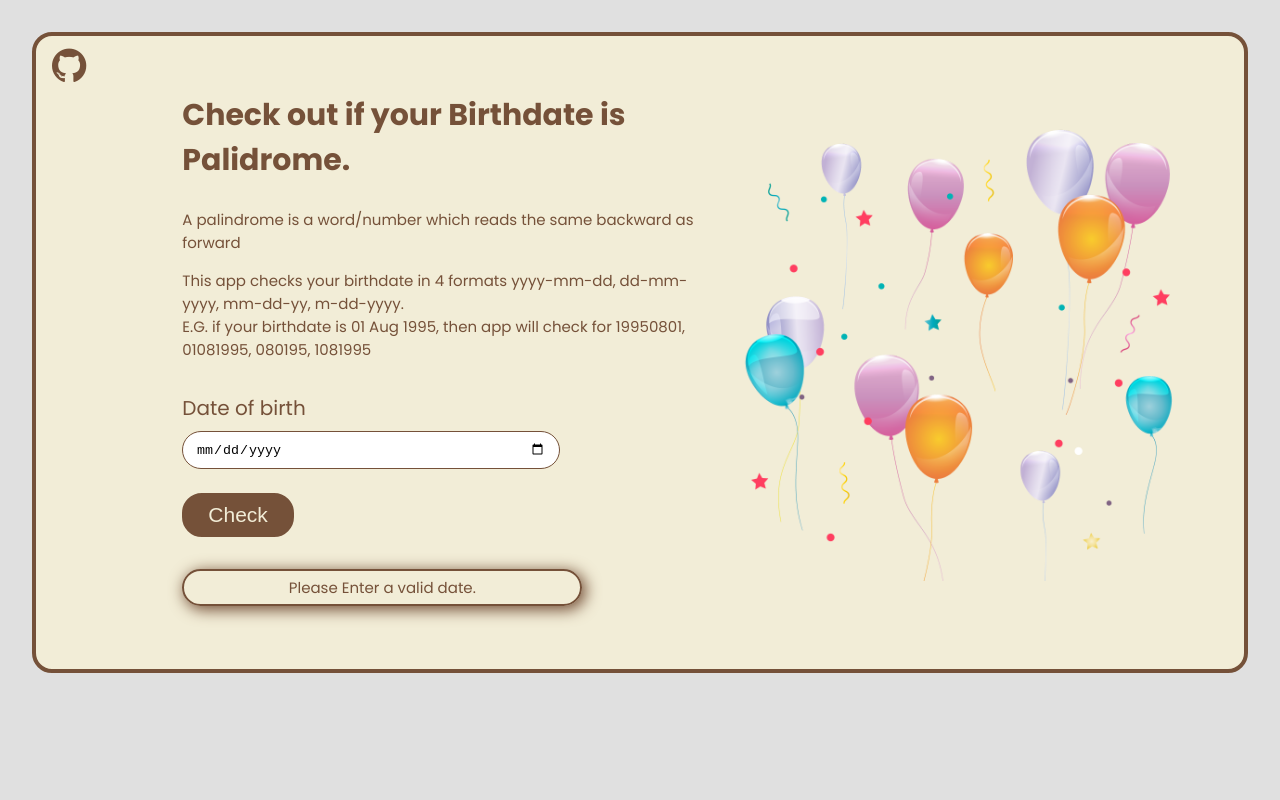
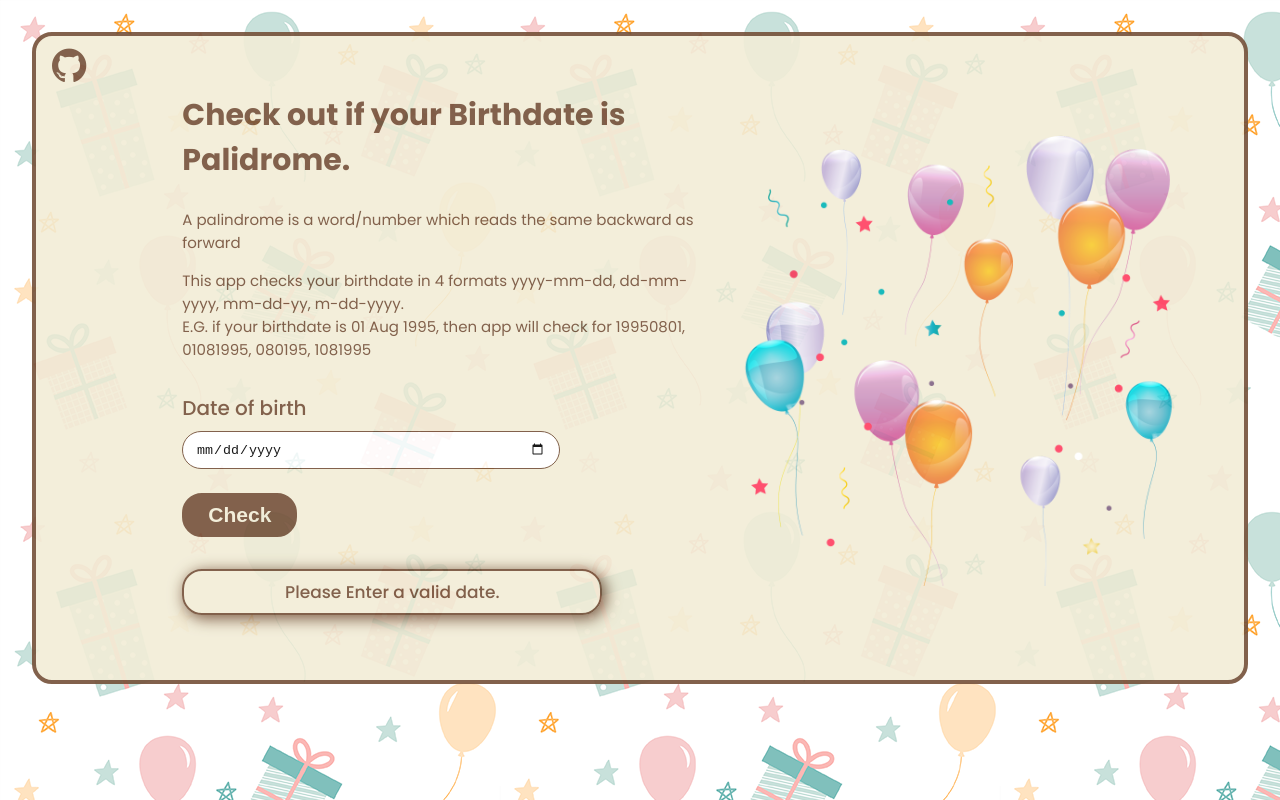
Before and after one commit to piyushahir28/birthdayPallindrome, a plain HTML site: page index.html in a window 1280 px wide. Both pictures are taken after a click on the button "Check". Drawn offline with Linux system fonts and the light colour scheme.

Commit message:
Updated backgroundImage

```diff
--- a/style.css
+++ b/style.css
@@ -4,6 +4,8 @@ body {
     margin: 2rem;
     box-sizing: border-box;
     background-color: #E0E0E0;
+    background-image: url('./images/back.png');
+    opacity: 0.9;
 }
 
 :root {
@@ -40,6 +42,7 @@ body {
 .container label {
     color: var(--primary);
     font-size: 20px;
+    font-weight: 500;
     margin-top: 2rem;
 }
 
@@ -58,6 +61,7 @@ body {
 
 .container button {
     font-size: 21px;
+    font-weight: 600;
     padding: 0.5rem 1.5rem;
     color: var(--secondary);
     border: 2px solid var(--primary);
@@ -85,15 +89,20 @@ body {
 
 .output {
     text-align: center;
-    max-width: 400px;
+    max-width: 420px;
     padding-right: 1rem;
     display: none;
+}
+
+.output p {
+    font-size: 17px;
+    font-weight: 500;
 }
 
 .opt {
     margin-top: 2rem;
     border: 2px solid var(--primary);
-    padding: 0.3rem 0rem;
+    padding: 0.5rem 1rem;
     border-radius: 20px;
     box-shadow: 3px 3px 15px 1px;
 }
```
